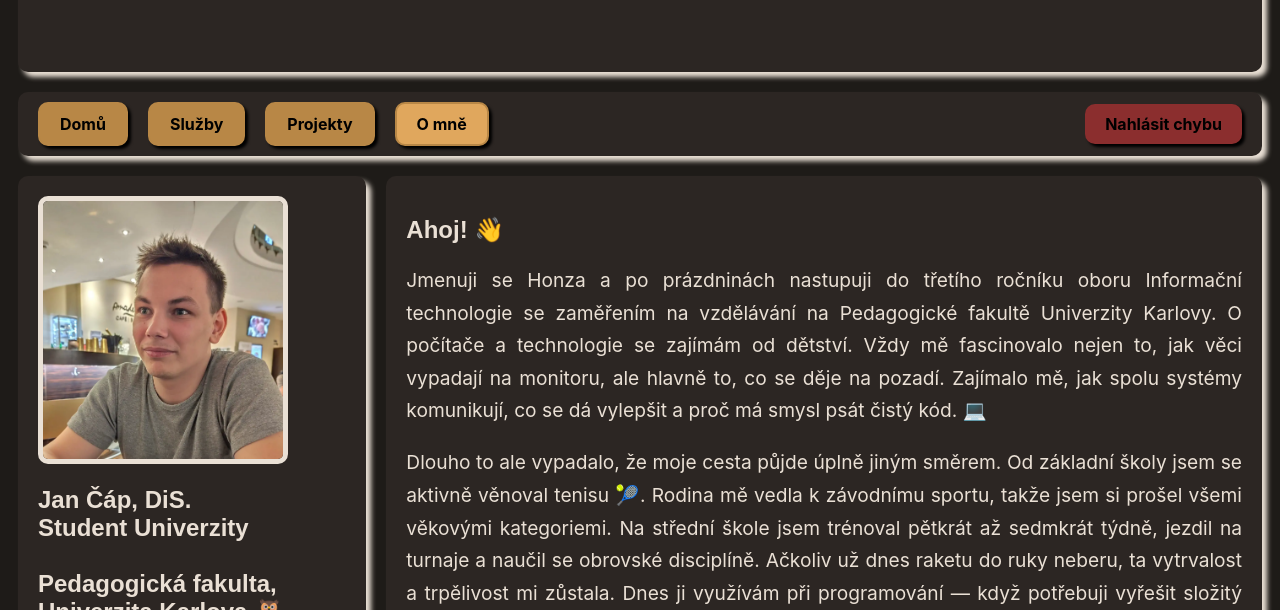
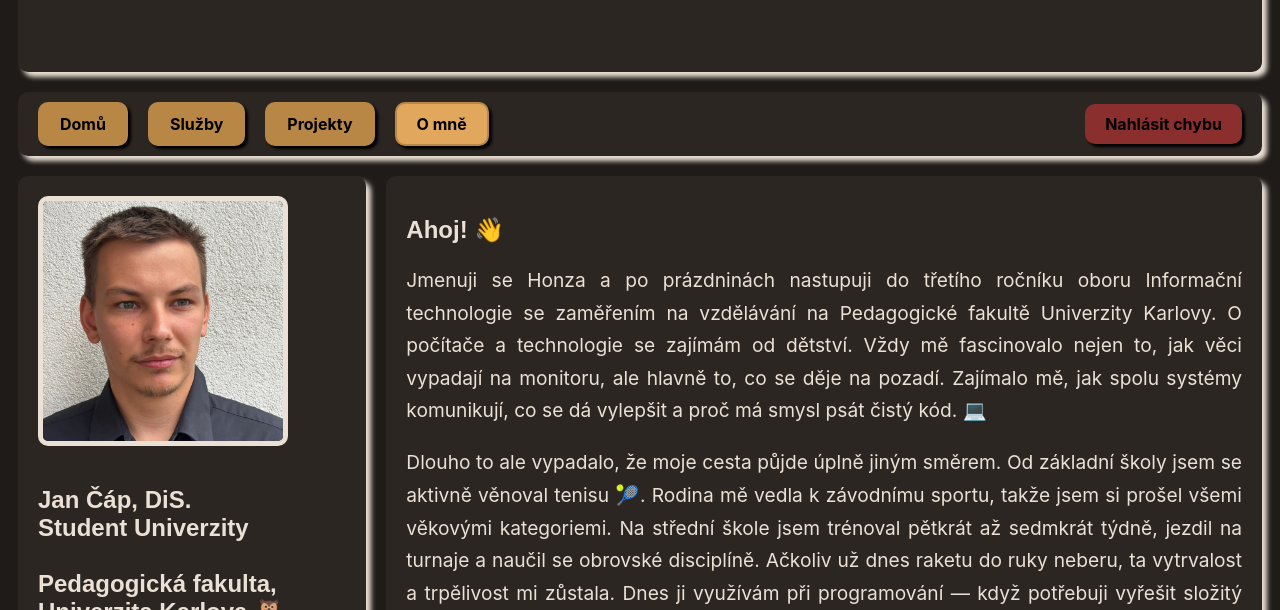
Before and after one commit to CapHonza/PersonalPortfolio, a plain HTML site: page AboutMe.html in a window 1280 px wide. Shown: the part 190-800 px from the top of the page. Drawn offline with Linux system fonts and the light colour scheme.

Commit message:
Úprava profilového obrázku

```diff
--- a/AboutMe.html
+++ b/AboutMe.html
@@ -61,7 +61,7 @@
         <aside>
             <div class="imgboxik">
                 <div class="profile-pic">
-                    <img src="Obrazky/Profilovka.webp" alt="Profilový Obrázek webového vývojáře Jana Čápa">
+                    <img src="Obrazky/ProfilePic1.webp" alt="Profilový Obrázek webového vývojáře Jana Čápa">
                 </div>
             </div>
             <h2 data-lang-html>Jan Čáp, DiS.<br>Student Univerzity<br><br>Pedagogická fakulta,
```
Also changed, not shown: index.html (+1 -1 lines), Obrazky/ProfilePic1.webp (added).
